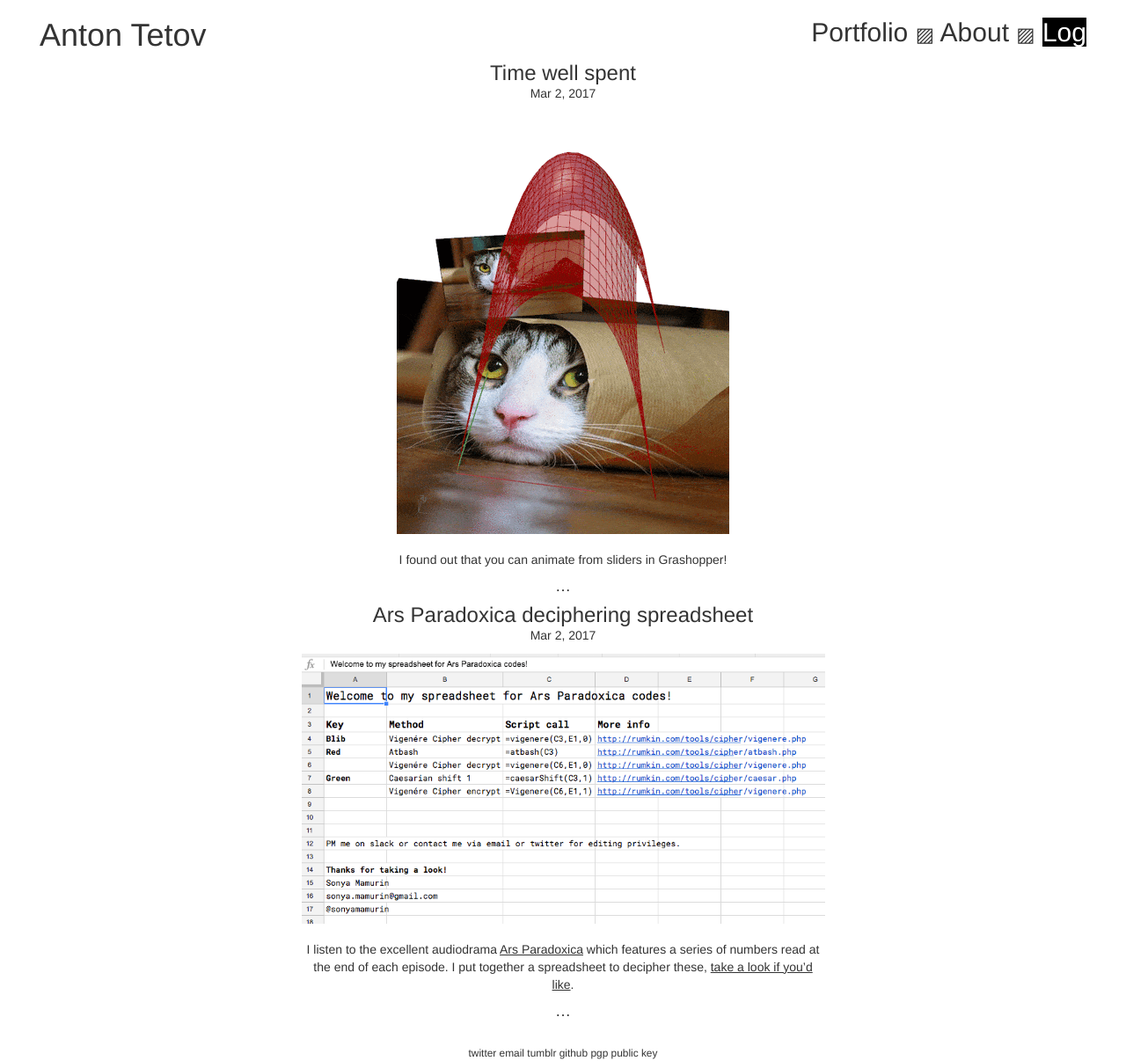
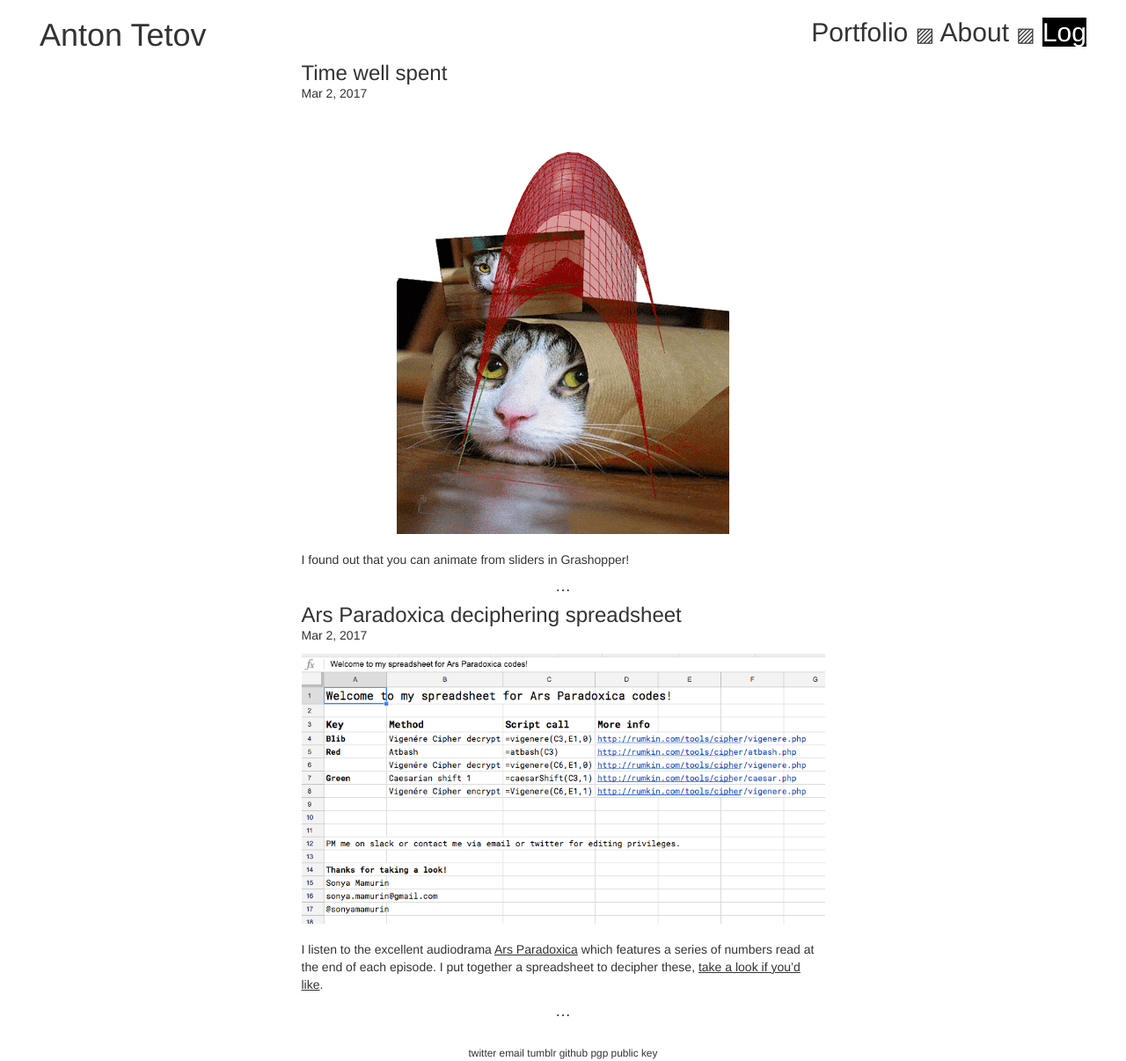
Before and after one commit to sonyamamurin/sonyamamurin.github.io, a Jekyll site: the page built from log.md, in a window 1280 px wide. Shown: the whole page at 88% size. Built offline with Jekyll 4.4.1, drawn with Linux system fonts in a browser that asks for light colours.

Commit message:
Update page.html

```diff
--- a/_layouts/page.html
+++ b/_layouts/page.html
@@ -4,7 +4,7 @@ layout: default
 <article class="post">
     <div class="container-fluid">
         <div class="col-sm-2 col-md-3"></div>
-        <div class="col-sm-8 col-md-6 text-center">
+        <div class="col-sm-8 col-md-6">
             {{ content }}
         </div>
         <div class="col-sm-2 col-md-3"></div>
```
